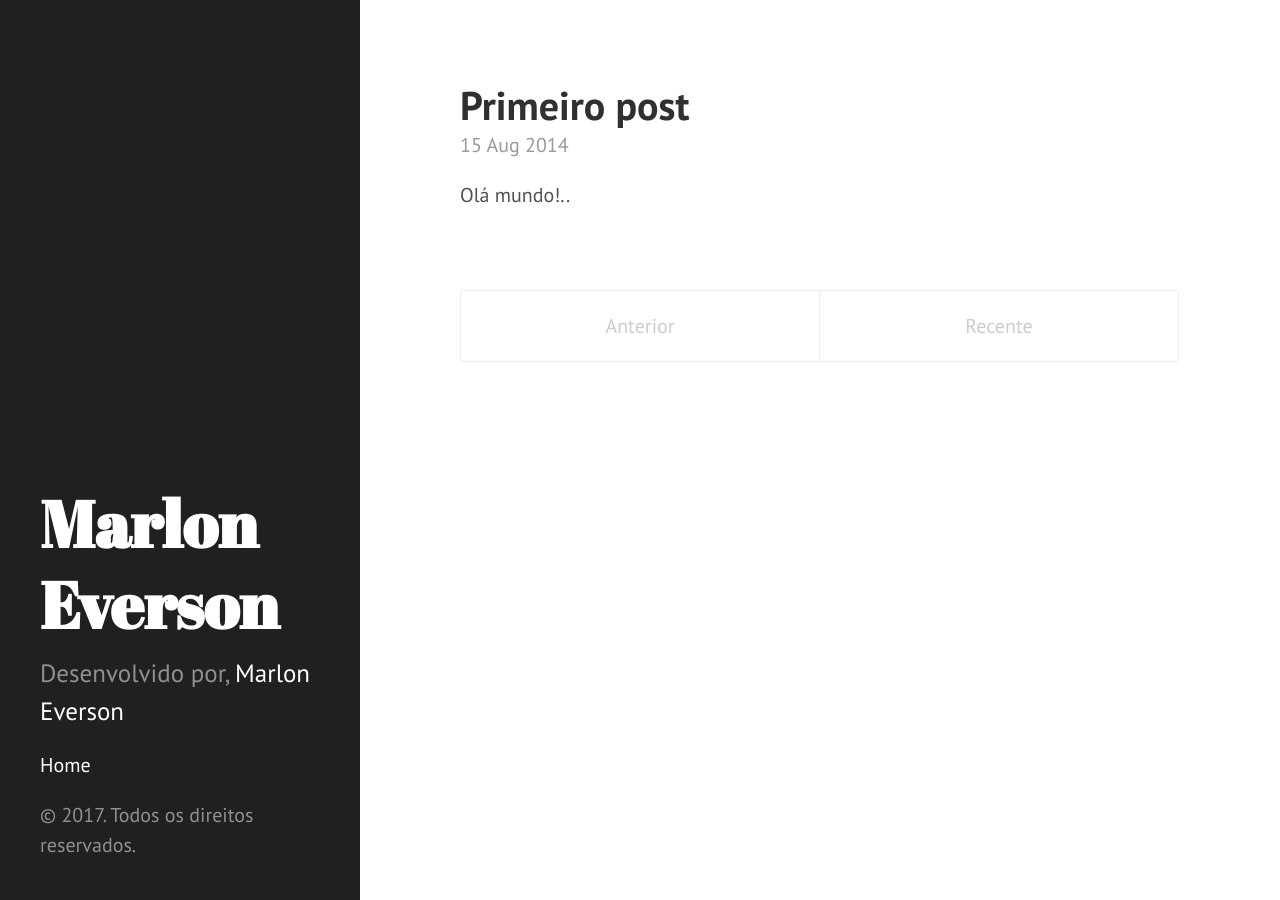
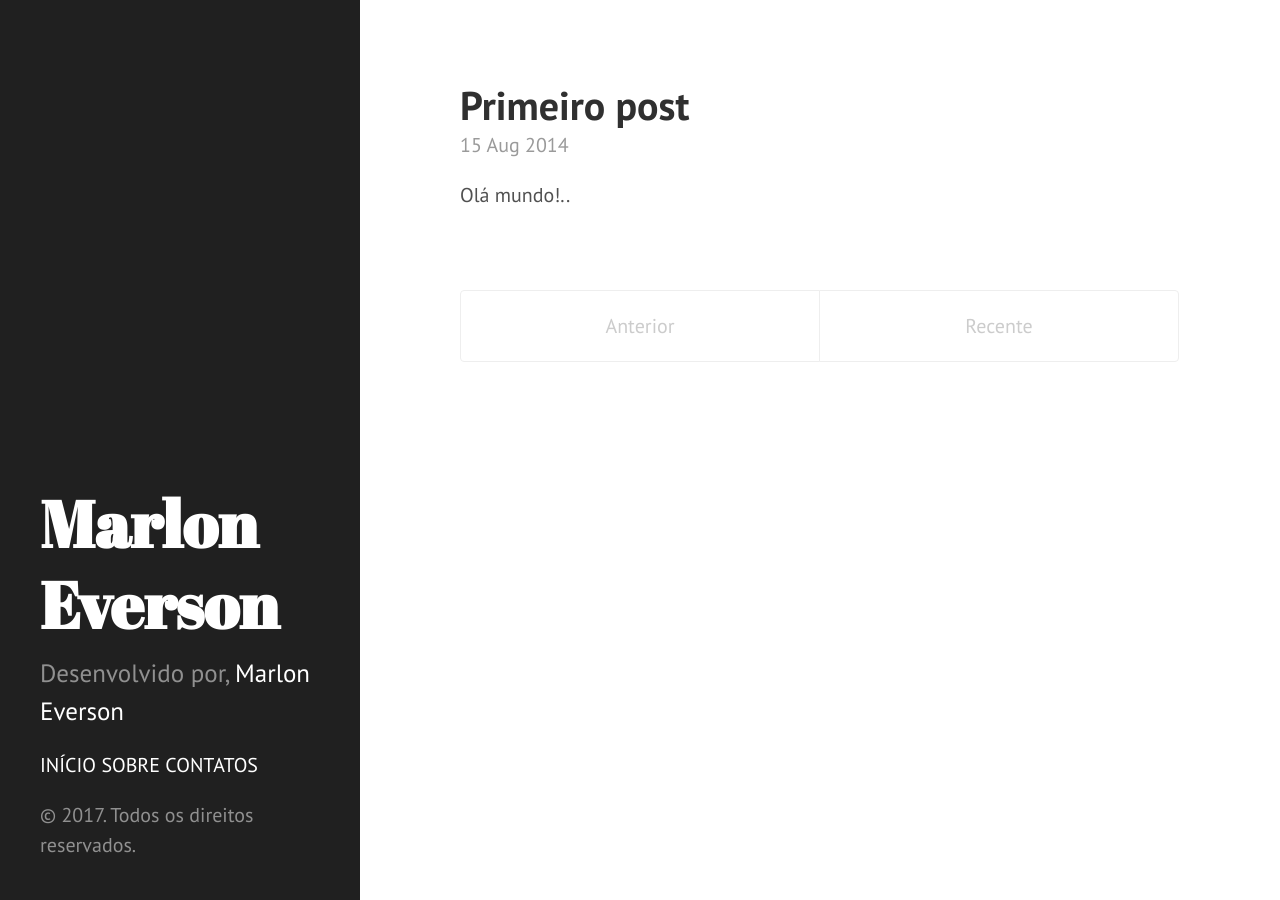
Before and after one commit to marlongit/marlongit.github.io, a Jekyll site: the page built from index.html, in a window 1280 px wide. Built offline with Jekyll 4.4.1, drawn with Linux system fonts in a browser that asks for light colours; the list of posts is cut into pages by our own code; part of the change alters nothing that is shown.

Commit message:
Atualização do menú
Atualização do menú

```diff
--- a/_includes/sidebar.html
+++ b/_includes/sidebar.html
@@ -7,12 +7,13 @@
 
     <ul class="sidebar-nav">
       <li class="sidebar-nav-item{% if page.title == "Home" %} active{% endif %}">
-        <a href="/">Home</a>
+        <a href="/">INÍCIO</a>
+        <a href="/">SOBRE</a>
+        <a href="/">CONTATOS</a>
       </li>
 
       {% comment %}
-        The code below dynamically generates a sidebar nav of pages with
-        `layout: page` in the front-matter. See readme for usage.
+        Páginas geradas dinâmicamente
       {% endcomment %}
 
       {% assign pages_list = site.pages %}
```
